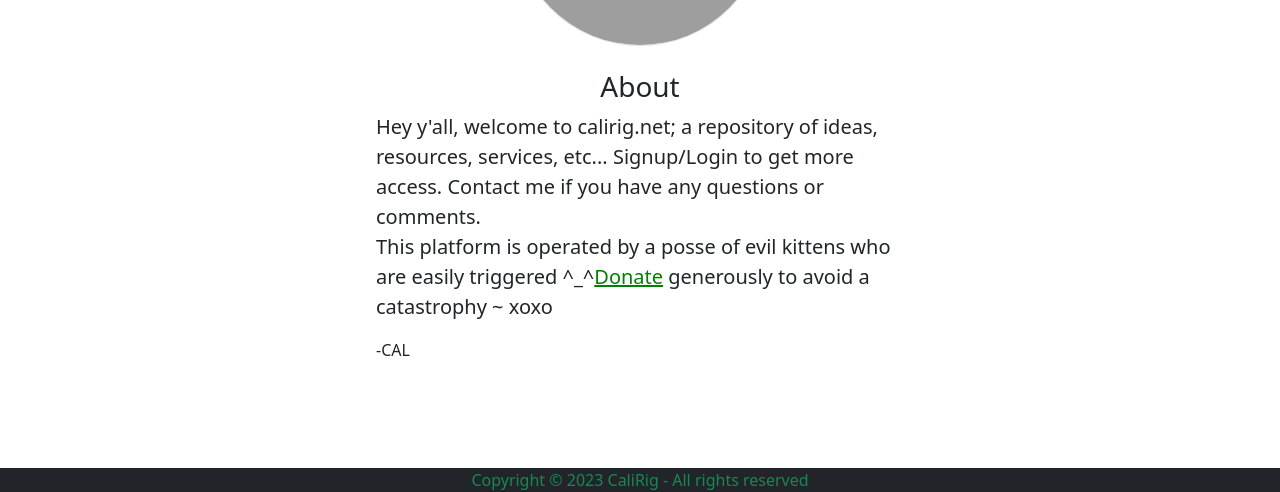
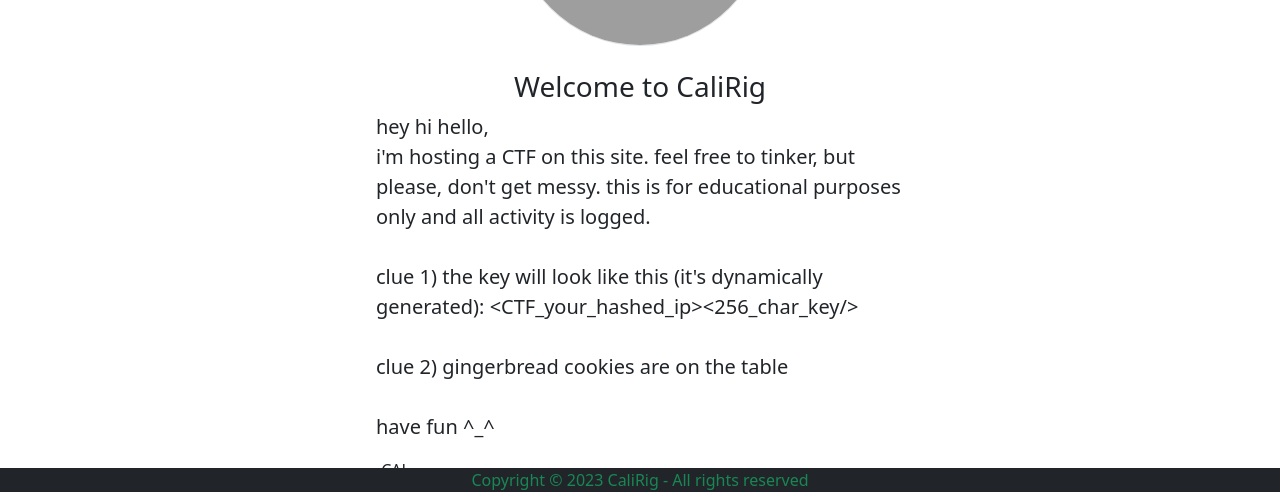
Before and after one commit to calbytes/calirig, a Next.js app: page /about in a window 1280 px wide. Shown: the part 308-800 px from the top of the page. Built offline with nearby package versions, Linux system fonts and the light colour scheme; grey boxes are pictures that could not be loaded.

Commit message:
ABOUT update

```diff
--- a/pages/about.tsx
+++ b/pages/about.tsx
@@ -1,6 +1,5 @@
 import Layout from '../components/layout';
 import Image from 'next/image';
-import Link from 'next/link';
 
 export default function About(): JSX.Element {
   return (
@@ -14,17 +13,20 @@ export default function About(): JSX.Element {
 
           <div>
             <br/>
-            <h3>About</h3>
+            <h3>Welcome to CaliRig</h3>
           </div>
         </div>
 
         <p className="lead mb-3">
-          Hey y'all, welcome to calirig.net; a repository of ideas, resources, services, etc...
-          Signup/Login to get more access. Contact me if you have any questions or comments. <br/>
-          This platform is operated by a posse of evil kittens who are easily triggered ^_^
-          <Link href="https://paypal.me/calnyc" target="_blank" rel="noreferrer"
-            style={{color:"green"}}>Donate</Link> generously to avoid a catastrophy
-          ~ xoxo
+          hey hi hello,
+          <br/>
+          i'm hosting a CTF on this site. feel free to tinker, but please, don't get messy. this is for educational purposes only and all activity is logged.
+          <br/><br/>
+          clue 1) the key will look like this (it's dynamically generated): <b>&lt;CTF_your_hashed_ip&gt;&lt;256_char_key/&gt;</b>
+          <br/><br/>
+          clue 2) gingerbread cookies are on the table
+          <br/><br/>
+          have fun ^_^
         </p>
         <p>-CAL</p>
 
```
